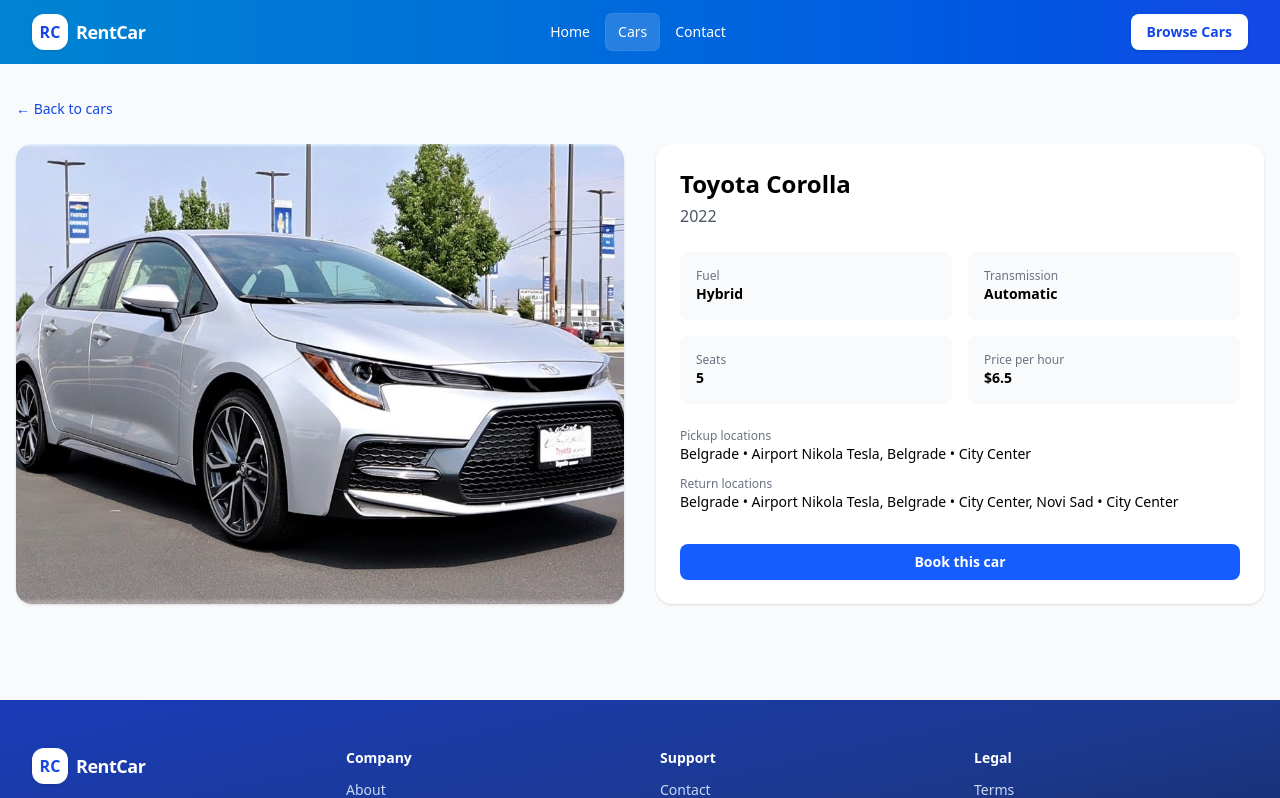
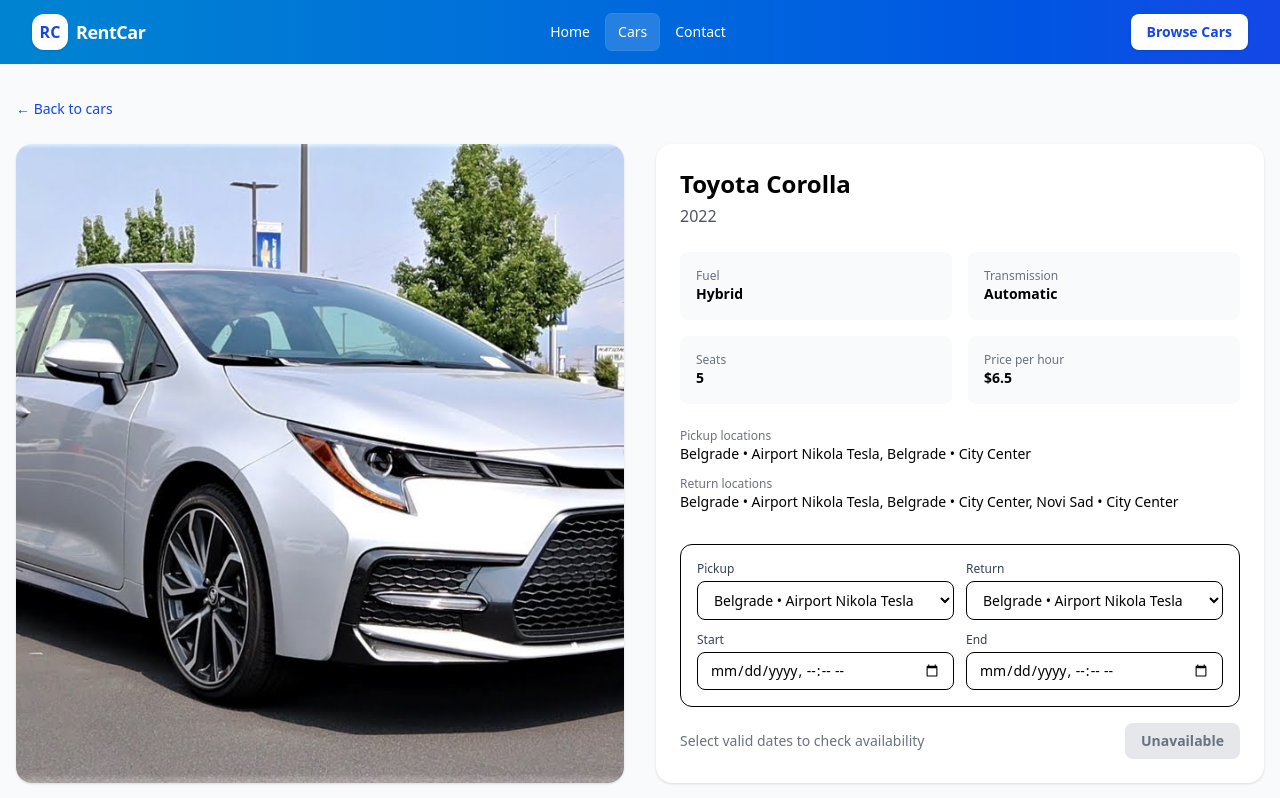
Before and after one commit to elab-development/klijentske-veb-tehnologije-2024-2023-0235-rent-a-car, a React (Vite) app in the folder rentacar/: page /cars/car-001 in a window 1280 px wide. Shown: the top 798 px of the page. Built offline with nearby package versions, Linux system fonts and the light colour scheme.

Commit message:
Car details Booking

```diff
--- a/rentacar/src/pages/CarDetails.tsx
+++ b/rentacar/src/pages/CarDetails.tsx
@@ -1,15 +1,37 @@
-import { useMemo } from 'react';
-import { Link, useParams } from 'react-router-dom';
-import { InMemoryCarRepository } from '../domain/rentals';
+import { useMemo, useState } from 'react';
+import { Link, useNavigate, useParams } from 'react-router-dom';
+
+import { AvailabilityService, InMemoryCarRepository } from '../domain/rentals';
 import { cars, locations } from '../domain/data';
+
+const STORAGE_KEY = 'cars:filters';
+
+type Stored = {
+  pickup?: string;
+  return?: string;
+  start?: string;
+  end?: string;
+};
+
+function readStored(): Stored {
+  if (typeof window === 'undefined') return {};
+  try {
+    const raw = localStorage.getItem(STORAGE_KEY);
+    return raw ? JSON.parse(raw) : {};
+  } catch {
+    return {};
+  }
+}
 
 export default function CarDetails() {
   const { id } = useParams<{ id: string }>();
+  const navigate = useNavigate();
 
   const repo = useMemo(() => new InMemoryCarRepository(cars), []);
   const car = useMemo(() => (id ? repo.findById(id) : undefined), [repo, id]);
 
   const locById = useMemo(() => new Map(locations.map((l) => [l.id, l])), []);
+  const availability = useMemo(() => new AvailabilityService(), []);
 
   if (!car) {
     return (
@@ -31,20 +53,64 @@
     );
   }
 
-  const imgSrc = `${import.meta.env.BASE_URL}${(car.imageUrl ?? '').replace(
-    /^\//,
-    ''
-  )}`;
+  const allowedPickup = car.pickupLocationIds;
+  const allowedReturn = car.returnLocationIds;
+
+  const stored = readStored();
+  const initialPickup =
+    stored.pickup && allowedPickup.includes(stored.pickup)
+      ? stored.pickup
+      : allowedPickup[0] ?? '';
+  const initialReturn =
+    stored.return && allowedReturn.includes(stored.return)
+      ? stored.return
+      : allowedReturn[0] ?? '';
+
+  const [pickup, setPickup] = useState<string>(initialPickup);
+  const [ret, setRet] = useState<string>(initialReturn);
+  const [start, setStart] = useState<string>(stored.start ?? '');
+  const [end, setEnd] = useState<string>(stored.end ?? '');
+
+  const startDate = start ? new Date(start) : undefined;
+  const endDate = end ? new Date(end) : undefined;
+
+  const validRange = !!(startDate && endDate && startDate < endDate);
+  const canCheck = validRange;
+
+  const isAvailable = canCheck
+    ? availability.isAvailable(car, startDate!, endDate!)
+    : false;
+
   const pickupNames = car.pickupLocationIds
     .map((lid) => locById.get(lid))
     .filter(Boolean)
     .map((l) => `${l!.city} • ${l!.name}`)
     .join(', ');
+
   const returnNames = car.returnLocationIds
     .map((lid) => locById.get(lid))
     .filter(Boolean)
     .map((l) => `${l!.city} • ${l!.name}`)
     .join(', ');
+
+  const imgSrc = `${import.meta.env.BASE_URL}${(car.imageUrl ?? '').replace(
+    /^\//,
+    ''
+  )}`;
+
+  const onBook = () => {
+    if (!canCheck || !isAvailable || !pickup || !ret) return;
+
+    car.bookings.push({
+      carId: car.id,
+      pickupLocationId: pickup,
+      returnLocationId: ret,
+      start: startDate!,
+      end: endDate!,
+    });
+
+    navigate('/');
+  };
 
   return (
     <main className='mx-auto max-w-7xl px-4 py-8'>
@@ -58,8 +124,8 @@
       </div>
 
       <div className='grid gap-8 lg:grid-cols-2'>
-        <div className='overflow-hidden rounded-2xl shadow-sm bg-white shadow-sm'>
-          <div className='w-full h-full bg-gray-100'>
+        <div className='rounded-2xl bg-white shadow-sm overflow-hidden'>
+          <div className='w-full h-full overflow-hidden'>
             <img
               src={imgSrc}
               alt={`${car.make} ${car.model}`}
@@ -68,7 +134,7 @@
           </div>
         </div>
 
-        <div className='rounded-2xl shadow-sm bg-white p-6 shadow-sm'>
+        <div className='rounded-2xl bg-white p-6 shadow-sm'>
           <h1 className='text-2xl font-bold'>
             {car.make} {car.model}
           </h1>
@@ -114,14 +180,93 @@
             </div>
           </div>
 
-          <div className='mt-8'>
+          <form className='mt-8 grid gap-3 rounded-xl border bg-white p-4 sm:grid-cols-2'>
+            <label className='flex flex-col gap-1'>
+              <span className='text-xs font-medium text-gray-700'>Pickup</span>
+              <select
+                value={pickup}
+                onChange={(e) => setPickup(e.target.value)}
+                className='rounded-lg border px-3 py-2 text-sm outline-none ring-blue-500/20 focus:ring'
+              >
+                {allowedPickup.map((id) => {
+                  const l = locById.get(id)!;
+                  return (
+                    <option key={id} value={id}>
+                      {l.city} • {l.name}
+                    </option>
+                  );
+                })}
+              </select>
+            </label>
+
+            <label className='flex flex-col gap-1'>
+              <span className='text-xs font-medium text-gray-700'>Return</span>
+              <select
+                value={ret}
+                onChange={(e) => setRet(e.target.value)}
+                className='rounded-lg border px-3 py-2 text-sm outline-none ring-blue-500/20 focus:ring'
+              >
+                {allowedReturn.map((id) => {
+                  const l = locById.get(id)!;
+                  return (
+                    <option key={id} value={id}>
+                      {l.city} • {l.name}
+                    </option>
+                  );
+                })}
+              </select>
+            </label>
+
+            <label className='flex flex-col gap-1'>
+              <span className='text-xs font-medium text-gray-700'>Start</span>
+              <input
+                type='datetime-local'
+                value={start}
+                onChange={(e) => setStart(e.target.value)}
+                className='rounded-lg border px-3 py-2 text-sm outline-none ring-blue-500/20 focus:ring'
+              />
+            </label>
+
+            <label className='flex flex-col gap-1'>
+              <span className='text-xs font-medium text-gray-700'>End</span>
+              <input
+                type='datetime-local'
+                value={end}
+                onChange={(e) => setEnd(e.target.value)}
+                className='rounded-lg border px-3 py-2 text-sm outline-none ring-blue-500/20 focus:ring'
+              />
+            </label>
+          </form>
+
+          <div className='mt-4 flex items-center justify-between'>
+            <div className='text-sm'>
+              {!canCheck && (
+                <span className='text-gray-500'>
+                  Select valid dates to check availability
+                </span>
+              )}
+              {canCheck && isAvailable && (
+                <span className='text-emerald-700 font-medium'>Available</span>
+              )}
+              {canCheck && !isAvailable && (
+                <span className='text-red-600 font-medium'>
+                  Unavailable for these dates
+                </span>
+              )}
+            </div>
+
             <button
               type='button'
-              className='w-full rounded-lg bg-blue-600 px-4 py-2 text-sm font-semibold text-white hover:bg-blue-700'
-              disabled
-              title='Coming soon'
+              onClick={onBook}
+              disabled={!canCheck || !isAvailable || !pickup || !ret}
+              className={[
+                'rounded-lg px-4 py-2 text-sm font-semibold',
+                !canCheck || !isAvailable
+                  ? 'bg-gray-200 text-gray-500 cursor-not-allowed'
+                  : 'bg-blue-600 text-white hover:bg-blue-700',
+              ].join(' ')}
             >
-              Book this car
+              {!canCheck || !isAvailable ? 'Unavailable' : 'Book this car'}
             </button>
           </div>
         </div>
```
